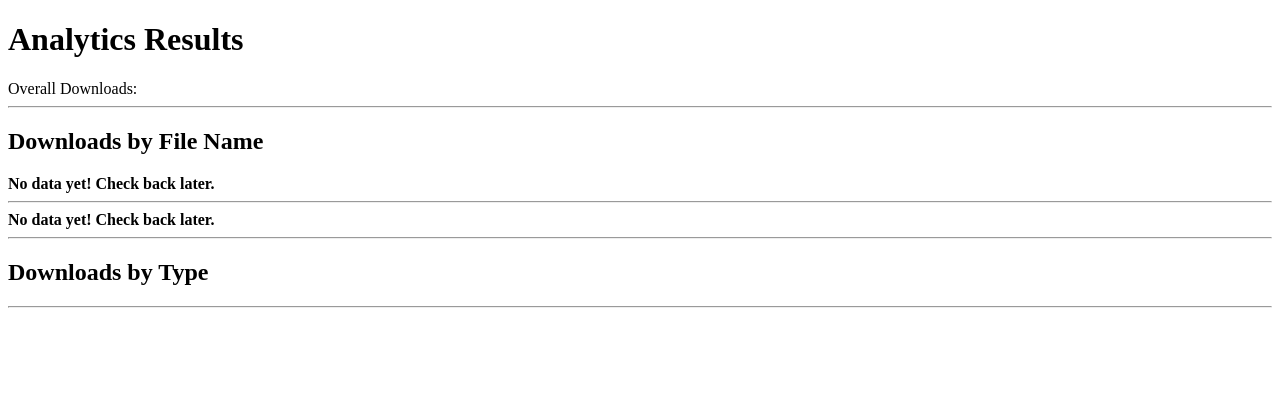
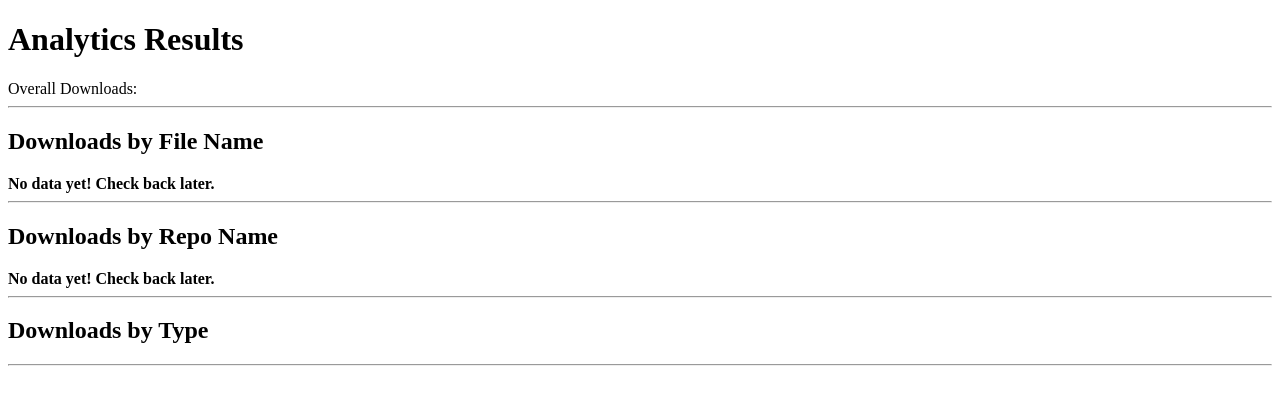
Before and after one commit to CloudRepoOSS/download-analytics, a Flask app: template flaskr/templates/stats.html in a window 1280 px wide. Shown: the top 405 px of the page. Run offline with Flask 2, Linux system fonts and the light colour scheme; the template is opened without the code that fills it, so the values that code supplies are empty.

Commit message:
Fix missing h2

```diff
--- a/flaskr/templates/stats.html
+++ b/flaskr/templates/stats.html
@@ -17,6 +17,7 @@
             {% endif %}
         </div>
 	<hr/>
+	<h2>Downloads by Repo Name</h2>
         <div id="by-repo-name-container">
             {% if data["repos"]|length == 0 %}
                 <span><b>No data yet! Check back later.</b></span>
```
